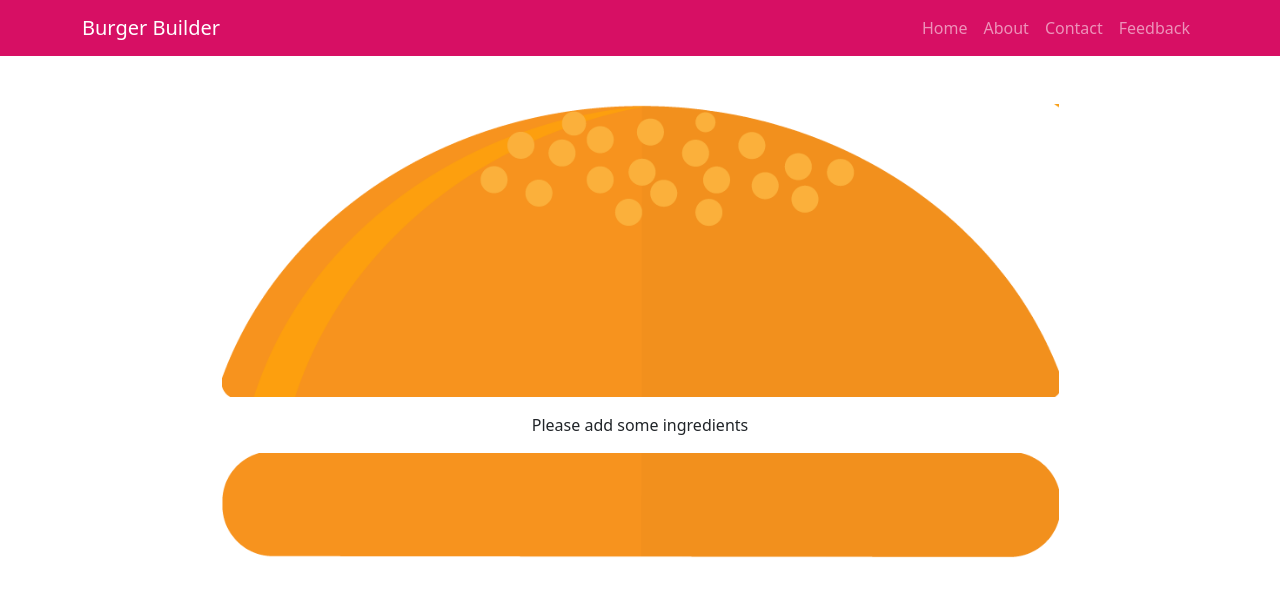
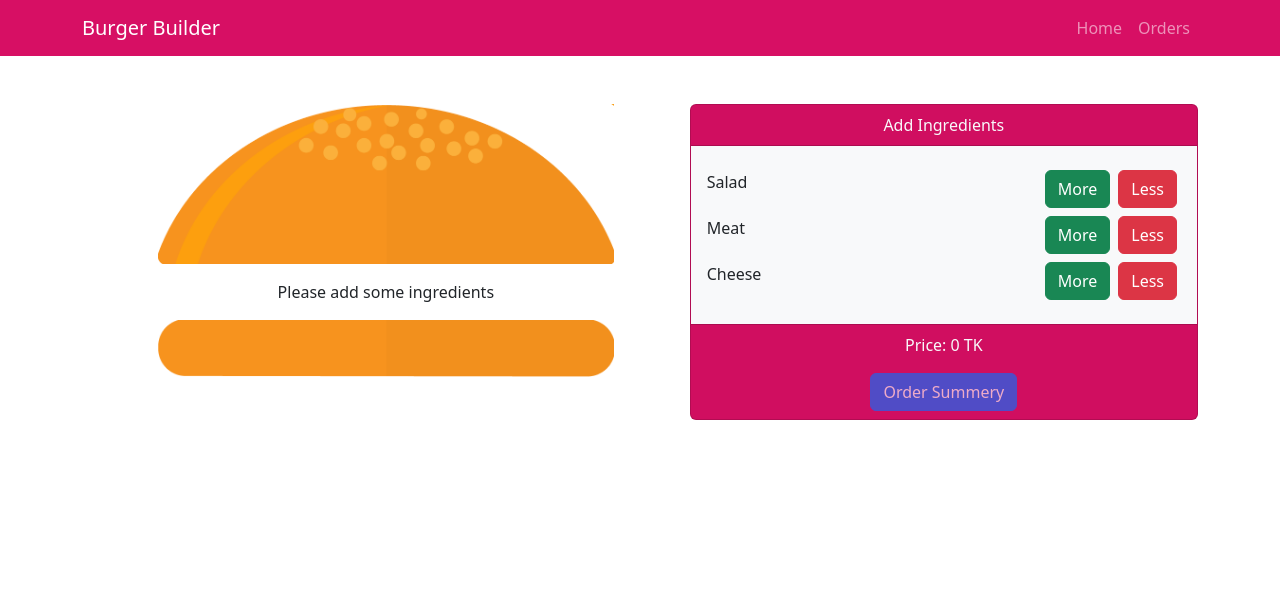
Before and after one commit to dabananda/burgerBuilder, a React (Vite) app: page / in a window 1280 px wide. Shown: the top 596 px of the page. Built offline with nearby package versions, Linux system fonts and the light colour scheme; the HTML template or start-up script is replaced by a standard one.

Commit message:
Router added

```diff
--- a/package.json
+++ b/package.json
@@ -14,6 +14,7 @@
     "react": "^16.13.0",
     "react-dom": "^16.13.0",
     "react-popper": "^2.3.0",
+    "react-router-dom": "^6.3.0",
     "reactstrap": "^9.1.2"
   },
   "devDependencies": {
--- a/src/App.jsx
+++ b/src/App.jsx
@@ -2,12 +2,13 @@ import React from 'react';
 import MainComponent from './components/MainComponent';
 import "bootstrap/dist/css/bootstrap.min.css"
 import 'bootstrap/dist/js/bootstrap.min.js'
+import { BrowserRouter } from 'react-router-dom';
 
 const App = () => {
   return (
-    <div>
+    <BrowserRouter>
       <MainComponent />
-    </div>
+    </BrowserRouter>
   );
 };
 
--- a/src/components/MainComponent.jsx
+++ b/src/components/MainComponent.jsx
@@ -1,12 +1,19 @@
 import React from 'react';
+import { Routes, Route } from 'react-router-dom';
 import BurgerBuilder from './burger-builder/BurgerBuilder';
 import Header from './header/Header';
+import Orders from './orders/Orders';
+import Checkout from './orders/checkout/Checkout';
 
-const MainComponent = (props) => {
+const MainComponent = props => {
   return (
     <div>
       <Header />
-      <BurgerBuilder />
+      <Routes>
+        <Route path="/" element={<BurgerBuilder />} />
+        <Route path="/orders" element={<Orders />} />
+        <Route path="/checkout" element={<Checkout />} />
+      </Routes>
     </div>
   );
 };
--- a/src/components/burger-builder/BurgerBuilder.jsx
+++ b/src/components/burger-builder/BurgerBuilder.jsx
@@ -1,24 +1,124 @@
 import React, { Component } from 'react';
+import { Modal, ModalBody, ModalFooter, ModalHeader } from 'reactstrap';
 import Burger from './burger/Burger';
+import Controls from './controls/Controls';
+import Summary from './summary/Summary';
+import { useNavigate } from 'react-router-dom';
 
 class BurgerBuilder extends Component {
   state = {
     ingredients: [
-      // { type: 'bread-bottom', amount: 1 },
       { type: 'cheese', amount: 0 },
       { type: 'meat', amount: 0 },
       { type: 'salad', amount: 0 },
-      // { type: 'bread-top', amount: 1 },
     ],
+    price: 0,
+    isModalOpen: false,
+    isSummaryDisabled: true,
   };
+
+  PRICES = {
+    cheese: 30,
+    meat: 80,
+    salad: 20,
+  };
+
+  isSummaryDisabledHandler = ingredients => {
+    const sum = ingredients.reduce((sum, element) => {
+      return (sum += element.amount);
+    }, 0);
+
+    this.setState({
+      isSummaryDisabled: !(sum > 0),
+    });
+  };
+
+  moreIngredientsHandler = type => {
+    const items = [...this.state.ingredients];
+    const newPrice = this.state.price + this.PRICES[type];
+    for (let item of items) {
+      if (item.type === type) {
+        item.amount++;
+      }
+    }
+    this.setState({
+      ingredients: items,
+      price: newPrice,
+    });
+    this.isSummaryDisabledHandler(items);
+  };
+
+  lessIngredientsHandler = type => {
+    const items = [...this.state.ingredients];
+    let newPrice;
+    for (let item of items) {
+      if (item.type === type) {
+        if (item.amount <= 0) return;
+        item.amount--;
+        newPrice = this.state.price - this.PRICES[type];
+      }
+    }
+    this.setState({
+      ingredients: items,
+      price: newPrice,
+    });
+    this.isSummaryDisabledHandler(items);
+  };
+
+  toggleModal = () => {
+    this.setState({
+      isModalOpen: !this.state.isModalOpen,
+    });
+  };
+
+  checkout = () => {
+    // let navigate = useNavigate()
+    this.props.navigate('/checkout');
+  };
+
   render() {
-    const { ingredients } = this.state;
+    const { ingredients, isSummaryDisabled } = this.state;
+
     return (
-      <div className="container">
-        <Burger ingredients={ingredients} />
+      <div>
+        <div className="container d-flex flex-md-row flex-column">
+          <Burger ingredients={ingredients} />
+          <Controls
+            price={this.state.price}
+            isSummaryDisabled={isSummaryDisabled}
+            moreIngredientsHandler={this.moreIngredientsHandler}
+            lessIngredientsHandler={this.lessIngredientsHandler}
+            toggleModal={this.toggleModal}
+          />
+        </div>
+        <Modal isOpen={this.state.isModalOpen}>
+          <ModalHeader>Your Order Summery</ModalHeader>
+          <ModalBody>
+            <h5>Total Price: {this.state.price.toFixed(0)}</h5>
+            <Summary ingredients={ingredients} />
+          </ModalBody>
+          <ModalFooter>
+            <button className="btn btn-primary" onClick={this.checkout}>
+              Continue
+            </button>
+            <button className="btn btn-danger" onClick={this.toggleModal}>
+              Cancel
+            </button>
+          </ModalFooter>
+        </Modal>
       </div>
     );
   }
 }
 
-export default BurgerBuilder;
+// function WithNavigate(props) {
+//   let navigate = useNavigate();
+//   return <BurgerBuilder {...props} navigate={navigate} />;
+// }
+
+// export default BurgerBuilder;
+
+export default function (props) {
+  const navigate = useNavigate();
+  return <BurgerBuilder {...props} navigate={navigate} />;
+}
--- /dev/null
+++ b/src/components/burger-builder/controls/Controls.jsx
@@ -0,0 +1,66 @@
+import React from 'react';
+
+const controls = [
+  { label: 'Salad', type: 'salad' },
+  { label: 'Meat', type: 'meat' },
+  { label: 'Cheese', type: 'cheese' },
+];
+
+const BuildControl = props => {
+  const { moreIngredientsHandler, lessIngredientsHandler } = props;
+
+  return (
+    <div className="text-dark d-flex justify-content-between my-2">
+      <div>{props.label}</div>
+      <div>
+        <button
+          className="btn btn-success mx-1"
+          onClick={moreIngredientsHandler}>
+          More
+        </button>
+        <button
+          className="btn btn-danger mx-1"
+          onClick={lessIngredientsHandler}>
+          Less
+        </button>
+      </div>
+    </div>
+  );
+};
+
+const Controls = props => {
+  const { price, isSummaryDisabled } = props;
+  const { moreIngredientsHandler, lessIngredientsHandler, toggleModal } = props;
+
+  return (
+    <div
+      className="card text-center w-75 my-5 mx-auto text-light"
+      style={{ background: '#D70F64' }}>
+      <div className="card-header">Add Ingredients</div>
+      <div className="card-body bg-light">
+        {controls.map(item => {
+          return (
+            <BuildControl
+              label={item.label}
+              type={item.type}
+              key={Math.random()}
+              moreIngredientsHandler={() => moreIngredientsHandler(item.type)}
+              lessIngredientsHandler={() => lessIngredientsHandler(item.type)}
+            />
+          );
+        })}
+      </div>
+      <div className="card-footer text-light">
+        <p>Price: {price} TK</p>
+        <button
+          className="btn btn-primary"
+          disabled={isSummaryDisabled}
+          onClick={toggleModal}>
+          Order Summery
+        </button>
+      </div>
+    </div>
+  );
+};
+
+export default Controls;
--- /dev/null
+++ b/src/components/burger-builder/summary/Summary.jsx
@@ -0,0 +1,21 @@
+import React from 'react';
+
+const Summary = props => {
+  const { ingredients } = props;
+  const items = ingredients.map(item => {
+    return (
+      <li key={item.type}>
+        <span style={{ textTransform: 'capitalize' }}>
+          {item.type} X {item.amount}
+        </span>
+      </li>
+    );
+  });
+  return (
+    <div>
+      <ul>{items}</ul>
+    </div>
+  );
+};
+
+export default Summary;
--- a/src/components/header/Header.jsx
+++ b/src/components/header/Header.jsx
@@ -1,5 +1,5 @@
 import React from 'react';
-import Logo from '../../assets/logo.png';
+import { Link } from 'react-router-dom';
 
 const Header = () => {
   return (
@@ -7,10 +7,9 @@ const Header = () => {
       className="navbar navbar-expand-lg navbar-dark"
       style={{ background: '#D70F64' }}>
       <div className="container">
-        {/* <img className="navbar-brand" src={Logo} style={{ width: '6%' }} /> */}
-        <a href="/" className="navbar-brand">
+        <Link to="/" className="navbar-brand">
           Burger Builder
-        </a>
+        </Link>
         <button
           className="navbar-toggler"
           type="button"
@@ -25,18 +24,12 @@ const Header = () => {
           className="collapse navbar-collapse justify-content-end"
           id="navbarNavAltMarkup">
           <div className="navbar-nav">
-            <a className="nav-link" href="/">
+            <Link className="nav-link" to="/">
               Home
-            </a>
-            <a className="nav-link" href="/about">
-              About
-            </a>
-            <a className="nav-link" href="/contact">
-              Contact
-            </a>
-            <a className="nav-link" href="/feedback">
-              Feedback
-            </a>
+            </Link>
+            <Link className="nav-link" to="/orders">
+              Orders
+            </Link>
           </div>
         </div>
       </div>
--- /dev/null
+++ b/src/components/orders/Orders.jsx
@@ -0,0 +1,11 @@
+import React from 'react';
+
+const Orders = (props) => {
+  return (
+    <div>
+      <p>Orders</p>
+    </div>
+  );
+};
+
+export default Orders;
--- /dev/null
+++ b/src/components/orders/checkout/Checkout.jsx
@@ -0,0 +1,11 @@
+import React from 'react';
+
+const Checkout = (props) => {
+  return (
+    <div>
+      <p>Checkout</p>
+    </div>
+  );
+};
+
+export default Checkout;
```
Also changed, not shown: 1 other file (tests, documents, lock files or other folders).
